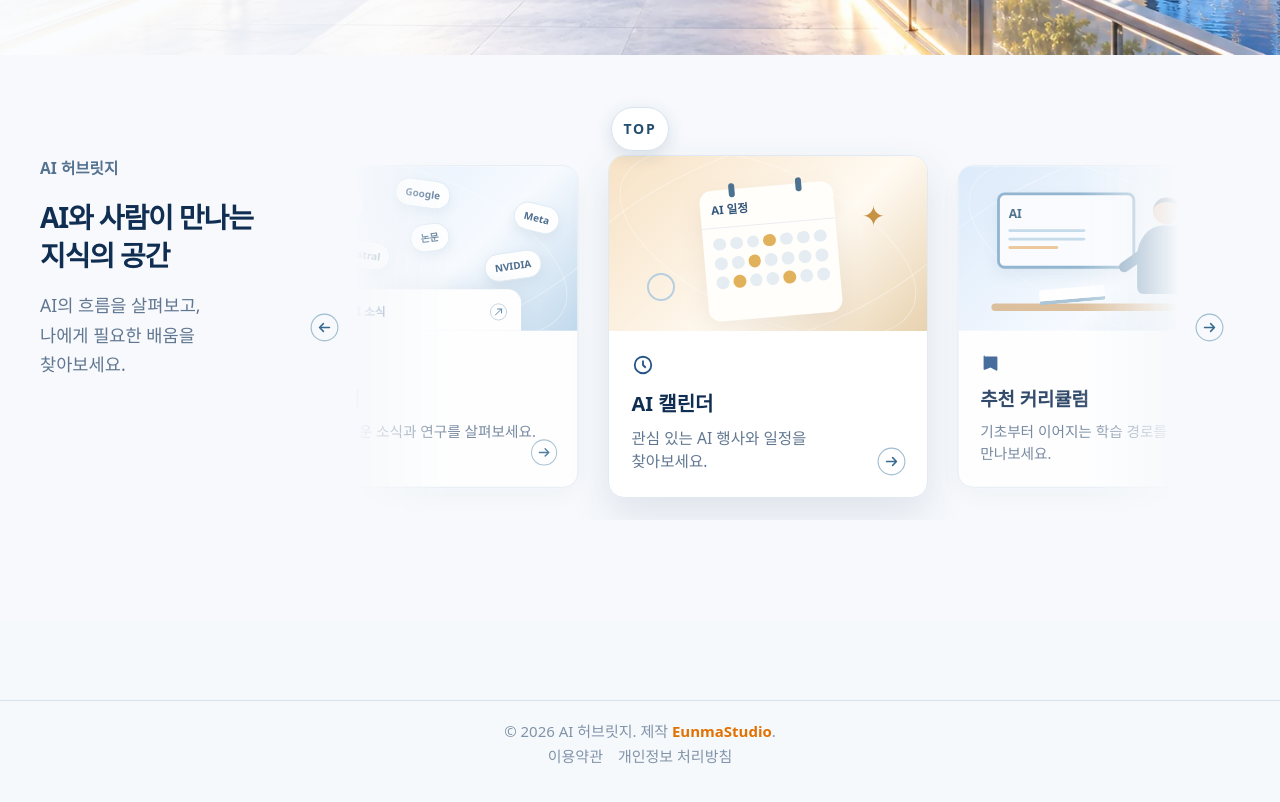
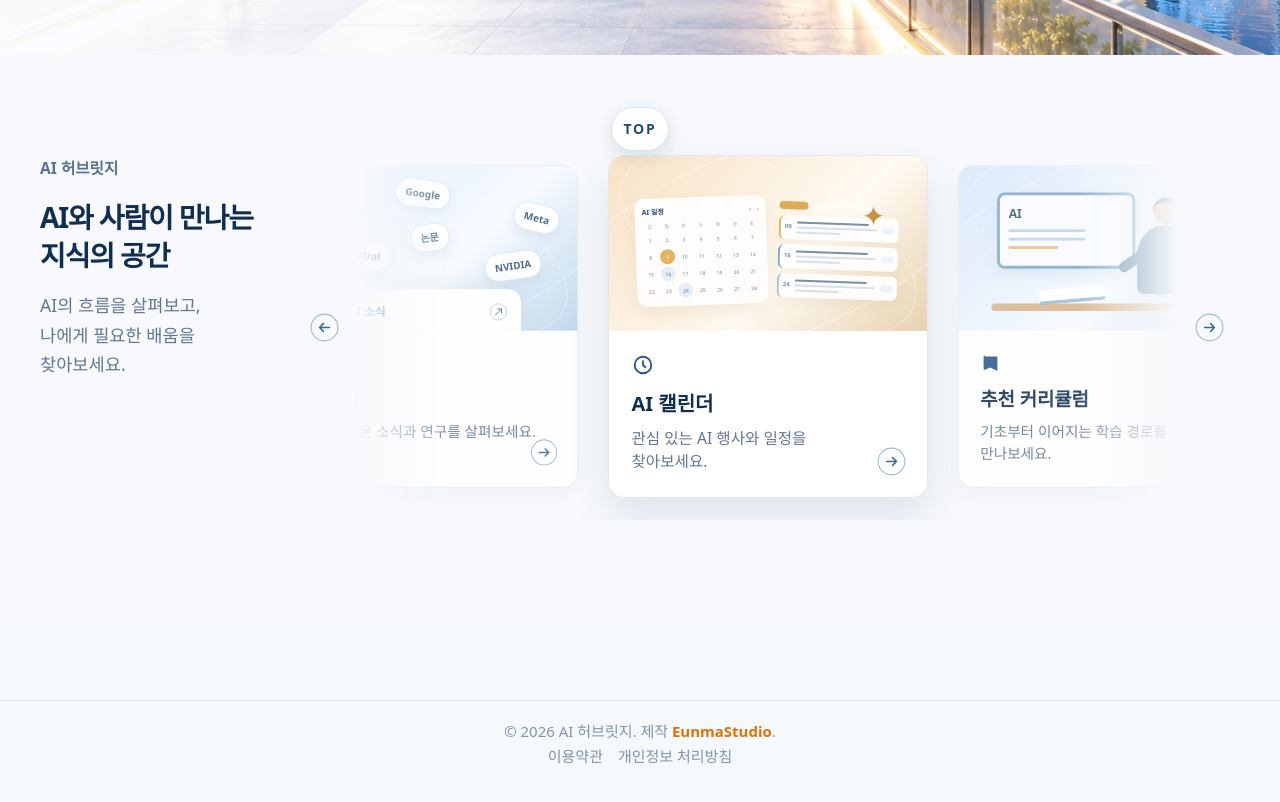
Before and after one commit to Oh-JunTaek/AIHuBridge, a React (Vite) app: page / in a window 1280 px wide. Shown: the part 640-1442 px from the top of the page. Built offline with nearby package versions, Linux system fonts and the light colour scheme; a web font is replaced by a local one.

Commit message:
feat: 캐러셀 순환과 캘린더 카드 디자인 개선

```diff
--- a/src/components/ExhibitArt.tsx
+++ b/src/components/ExhibitArt.tsx
@@ -6,7 +6,11 @@ export function ExhibitArt({ kind }: { kind: ExhibitKind }) {
     <span className="news-chip chip-a">OpenAI</span><span className="news-chip chip-b">Google</span><span className="news-chip chip-c">Meta</span><span className="news-chip chip-d">Mistral</span><span className="news-chip chip-e">NVIDIA</span><span className="news-chip chip-f">논문</span>
     <span className="news-tray"><span>AI 소식</span><WayfindingIcon direction="external" /></span>
   </div>;
-  if (kind === 'calendar') return <div className="art-calendar" aria-hidden="true"><div className="calendar-sheet"><div className="calendar-rings"><i /><i /></div><div className="calendar-sheet-head">AI 일정</div><div className="calendar-dots">{Array.from({ length: 21 }, (_, i) => <span key={i} className={[3, 9, 15, 18].includes(i) ? 'marked' : ''} />)}</div></div><span className="art-calendar-spark">✦</span><span className="art-calendar-orbit" /></div>;
+  if (kind === 'calendar') return <div className="art-calendar calendar-scene" aria-hidden="true">
+    <div className="mini-calendar"><div className="mini-calendar-heading"><strong>AI 일정</strong><span>‹ &nbsp; ›</span></div><div className="mini-calendar-grid">{['일', '월', '화', '수', '목', '금', '토'].map(day => <b key={day}>{day}</b>)}{Array.from({ length: 28 }, (_, i) => <span key={i} className={[8, 15, 23].includes(i) ? 'marked' : ''}>{i + 1}</span>)}</div></div>
+    <div className="mini-agenda"><div className="mini-agenda-tabs"><i /><i /><i /></div>{[0, 1, 2].map(item => <div className="mini-event" key={item}><span className="mini-date">{['09', '16', '24'][item]}</span><span className="mini-event-lines"><i /><i /><i /></span><b /></div>)}</div>
+    <span className="art-calendar-spark">✦</span>
+  </div>;
   if (kind === 'learning') return <div className="art-learning" aria-hidden="true"><div className="learning-board"><span>AI</span><i /><i /><i /></div><div className="learning-person"><span className="learning-head" /><span className="learning-body" /><span className="learning-arm" /></div><div className="learning-desk" /><div className="learning-book" /></div>;
   return <div className="art-certs" aria-hidden="true"><div className="cert-paper"><span className="cert-seal">✦</span><i /><i /><i /></div><div className="cert-ribbon"><span>✓</span></div><span className="cert-spark">✧</span></div>;
 }
--- a/src/components/SiteNavigation.tsx
+++ b/src/components/SiteNavigation.tsx
@@ -34,7 +34,7 @@ export function SiteNavigation() {
           setOpen(null);
         }
       }}>
-      <NavLink to="/dashboard" className={({ isActive }) => `flex min-h-10 items-center rounded-lg px-3 py-2 text-sm font-semibold ${focusStyle} ${isActive ? activeStyle : idleStyle}`}>대시보드</NavLink>
+      <NavLink to="/dashboard" className={({ isActive }) => `nav-top-link flex min-h-10 items-center px-3 py-2 text-sm font-semibold ${focusStyle} ${isActive ? 'is-active' : ''}`}>대시보드</NavLink>
       {groups.map((group) => {
         const expanded = open === group.id;
         const active = group.items.some((item) => location.pathname === item.to || location.pathname.startsWith(item.to + '/'));
@@ -42,7 +42,7 @@ export function SiteNavigation() {
           <div key={group.id} className="nav-group sm:relative"
             onPointerEnter={(event) => { if (event.pointerType === 'mouse') setOpen(group.id); }}
             onPointerLeave={(event) => { if (event.pointerType === 'mouse' && !(document.activeElement instanceof HTMLAnchorElement && event.currentTarget.contains(document.activeElement))) setOpen((current) => current === group.id ? null : current); }}>
-            <div className={`nav-primary ${active || expanded ? activeStyle : idleStyle}`}>
+            <div className={`nav-primary ${active ? 'is-active' : ''} ${expanded ? 'is-expanded' : ''}`}>
               <NavLink to={group.items[0].to} onClick={() => setOpen(null)} className={`nav-primary-link ${focusStyle}`}>{t(group.key)}</NavLink>
               <button type="button" id={`nav-${group.id}-trigger`} aria-label={`${t(group.key)} 하위 메뉴`} aria-expanded={expanded} aria-controls={`nav-${group.id}-links`}
                 onClick={() => setOpen(expanded ? null : group.id)} className={`nav-expand ${focusStyle}`}><span aria-hidden="true">···</span></button>
--- a/src/index.css
+++ b/src/index.css
@@ -451,3 +451,31 @@ a:hover .wayfinding-icon, a:focus-visible .wayfinding-icon, button:hover .wayfin
 /* 카드 폭은 좌우 여백과 독립적으로 계산한다. */
 .exhibition-grid { --exhibit-width: clamp(200px, 27vw, 320px); grid-auto-columns: var(--exhibit-width); padding-inline: max(0px, calc((100% - var(--exhibit-width)) / 2)); scroll-padding-inline: max(0px, calc((100% - var(--exhibit-width)) / 2)); }
 @media (max-width: 760px) { .exhibition-grid { --exhibit-width: clamp(175px, 56vw, 280px); grid-auto-columns: var(--exhibit-width); padding-inline: max(0px, calc((100% - var(--exhibit-width)) / 2)); scroll-padding-inline: max(0px, calc((100% - var(--exhibit-width)) / 2)); } }
+/* 상단 탐색은 배경 대신 색과 미세한 눌림으로 반응한다. */
+.nav-top-link, .nav-primary { color: #51677d; }
+.nav-top-link, .nav-primary-link, .nav-expand { transition: color .22s ease, transform .22s ease; }
+.nav-top-link:hover, .nav-primary:hover .nav-primary-link, .nav-primary.is-expanded .nav-primary-link { color: #1c5b89; transform: translateY(1px); }
+.nav-top-link.is-active, .nav-primary.is-active .nav-primary-link { color: #153d66; text-decoration: underline; text-decoration-color: #87b8d3; text-decoration-thickness: 2px; text-underline-offset: 6px; }
+@media (prefers-reduced-motion: reduce) { .nav-top-link, .nav-primary-link, .nav-expand { transition: none; } .nav-top-link:hover, .nav-primary:hover .nav-primary-link, .nav-primary.is-expanded .nav-primary-link { transform: none; } }
+/* 달력과 일정이 함께 놓인 작은 전시 장면 */
+.calendar-scene { display: flex; align-items: center; justify-content: center; gap: 4%; padding: 14% 7% 9%; }
+.mini-calendar { width: 48%; padding: 8px 7px; border-radius: 10px; background: #fffdfb; box-shadow: 0 8px 18px #a2773b1c; transform: rotate(-2deg); transition: transform .5s ease; }
+.mini-calendar-heading { display: flex; justify-content: space-between; align-items: center; color: #254c70; font-size: 7px; margin-bottom: 5px; }
+.mini-calendar-heading span { color: #94a9bc; }
+.mini-calendar-grid { display: grid; grid-template-columns: repeat(7, 1fr); gap: 2px; text-align: center; align-items: center; font-size: 5px; color: #67819a; }
+.mini-calendar-grid b { color: #9aaaba; font-weight: 500; }
+.mini-calendar-grid span { display: grid; place-items: center; aspect-ratio: 1; border-radius: 50%; }
+.mini-calendar-grid .marked { background: #e8b15e; color: white; }
+.mini-calendar-grid .marked ~ .marked { background: #e4eff8; color: #507598; }
+.mini-agenda { width: 44%; display: grid; gap: 5px; transform: rotate(2deg); transition: transform .5s ease; }
+.mini-agenda-tabs { display: flex; gap: 4px; margin-bottom: 1px; }
+.mini-agenda-tabs i { width: 24%; height: 8px; border-radius: 8px; background: #fffaf4; }
+.mini-agenda-tabs i:first-child { background: #e0ab58; }
+.mini-event { display: flex; align-items: center; gap: 5px; min-height: 24px; padding: 4px; border-radius: 6px; background: #fffdfb; box-shadow: 0 5px 12px #a2773b12; border-left: 2px solid #e1b264; }
+.mini-event:nth-child(3) { border-color: #7da6c8; }.mini-event:nth-child(4) { border-color: #abb9df; }
+.mini-date { color: #7790a6; font-size: 6px; font-weight: 700; }
+.mini-event-lines { flex: 1; display: grid; gap: 3px; }.mini-event-lines i { height: 2px; border-radius: 2px; background: #d7e1e9; }.mini-event-lines i:first-child { width: 90%; background: #7590a7; }.mini-event-lines i:last-child { width: 55%; }
+.mini-event b { width: 13px; height: 7px; border-radius: 5px; background: #edf3fa; }
+.exhibit-card:hover .mini-calendar, .exhibit-card:focus-visible .mini-calendar { transform: rotate(0deg) translateY(-3px); }
+.exhibit-card:hover .mini-agenda, .exhibit-card:focus-visible .mini-agenda { transform: rotate(0deg) translateY(2px); }
+@media (prefers-reduced-motion: reduce) { .mini-calendar, .mini-agenda { transition: none; } .exhibit-card:hover .mini-calendar, .exhibit-card:focus-visible .mini-calendar { transform: rotate(-2deg); } .exhibit-card:hover .mini-agenda, .exhibit-card:focus-visible .mini-agenda { transform: rotate(2deg); } }
--- a/src/lib/carousel.mjs
+++ b/src/lib/carousel.mjs
@@ -3,3 +3,9 @@ export function nextCarouselIndex(current, length, direction) {
   if (length <= 0) return 0;
   return (current + direction + length) % length;
 }
+
+/** 복제된 카드의 실제 항목과 같은 가운데 묶음의 위치를 반환한다. */
+export function middleCarouselIndex(index, length) {
+  if (length <= 0) return 0;
+  return length + ((index % length) + length) % length;
+}
--- a/src/pages/Home.tsx
+++ b/src/pages/Home.tsx
@@ -1,5 +1,5 @@
-import { nextCarouselIndex } from '../lib/carousel.mjs';
 import { useEffect, useRef, useState } from 'react';
+import { middleCarouselIndex } from '../lib/carousel.mjs';
 import { WayfindingIcon } from '../components/WayfindingIcon';
 import { Link } from 'react-router-dom';
 import { ExhibitArt } from '../components/ExhibitArt';
@@ -14,7 +14,8 @@ const exhibits = [
 
 export default function Home() {
   const carousel = useRef<HTMLDivElement>(null);
-  const [active, setActive] = useState(Math.min(1, exhibits.length - 1));
+  const settleTimer = useRef<ReturnType<typeof setTimeout> | undefined>(undefined);
+  const [active, setActive] = useState(exhibits.length + Math.min(1, exhibits.length - 1));
   const centerCard = (index: number, smooth = true) => {
     const rail = carousel.current;
     const card = rail?.querySelectorAll<HTMLElement>('.exhibit-card')[index];
@@ -24,8 +25,8 @@ export default function Home() {
     setActive(index);
   };
   useEffect(() => {
-    const frame = requestAnimationFrame(() => centerCard(Math.min(1, exhibits.length - 1), false));
-    return () => cancelAnimationFrame(frame);
+    const frame = requestAnimationFrame(() => centerCard(exhibits.length + Math.min(1, exhibits.length - 1), false));
+    return () => { cancelAnimationFrame(frame); clearTimeout(settleTimer.current); };
   }, []);
   const updateActive = () => {
     const rail = carousel.current;
@@ -39,8 +40,15 @@ export default function Home() {
       if (d < distance) { distance = d; closest = index; }
     });
     setActive(closest);
+    clearTimeout(settleTimer.current);
+    // 복제 구간에 도착한 뒤 동일한 가운데 구간으로 보이지 않게 옮긴다.
+    settleTimer.current = setTimeout(() => {
+      if (closest < exhibits.length || closest >= exhibits.length * 2) {
+        centerCard(middleCarouselIndex(closest, exhibits.length), false);
+      }
+    }, 160);
   };
-  const moveCarousel = (direction: -1 | 1) => centerCard(nextCarouselIndex(active, exhibits.length, direction));
+  const moveCarousel = (direction: -1 | 1) => centerCard(active + direction);
   return <div className="landing">
     <section className="landing-hero" aria-labelledby="landing-title">
       <div className="landing-hero-image" aria-hidden="true" style={{ backgroundImage: `url(${import.meta.env.BASE_URL}images/bridge-exhibition.webp)` }} />
@@ -60,7 +68,7 @@ export default function Home() {
       <div className="carousel-stage">
       <button className="carousel-side carousel-prev" type="button" aria-label="이전 전시 공간" onClick={() => moveCarousel(-1)}><WayfindingIcon direction="left" /></button>
       <div ref={carousel} className="exhibition-grid" role="region" aria-label="전시 공간 목록" tabIndex={0} onScroll={updateActive}>
-        {exhibits.map(({ to, title, description, Icon, style }, index) => <Link className={`exhibit-card exhibit-${style} ${active === index ? 'is-centered' : ''}`} to={to} key={to}>
+        {[...exhibits, ...exhibits, ...exhibits].map(({ to, title, description, Icon, style }, index) => <Link className={`exhibit-card exhibit-${style} ${active === index ? 'is-centered' : ''}`} to={to} key={`${index}-${to}`} aria-hidden={index < exhibits.length || index >= exhibits.length * 2 ? true : undefined} tabIndex={index < exhibits.length || index >= exhibits.length * 2 ? -1 : undefined}>
           <div className="exhibit-art"><ExhibitArt kind={style as 'news' | 'calendar' | 'learning' | 'certs'} /></div>
           <div className="exhibit-copy"><Icon className="exhibit-icon" aria-hidden="true" /><h3>{title}</h3><p>{description}</p><WayfindingIcon className="exhibit-arrow" /></div>
         </Link>)}
```
Also changed, not shown: src/lib/carousel.d.mts, 3 other files (tests, documents, lock files or other folders).
